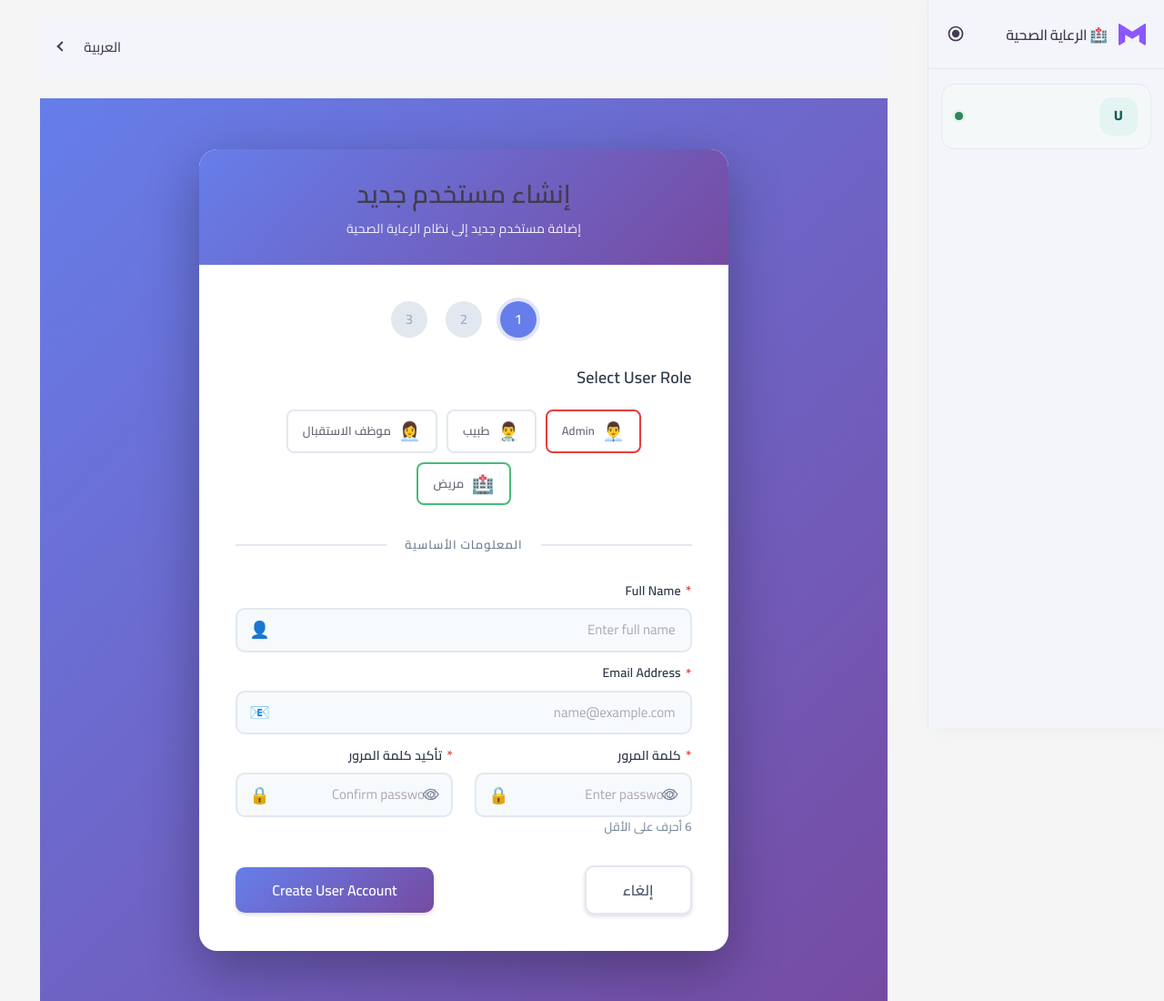
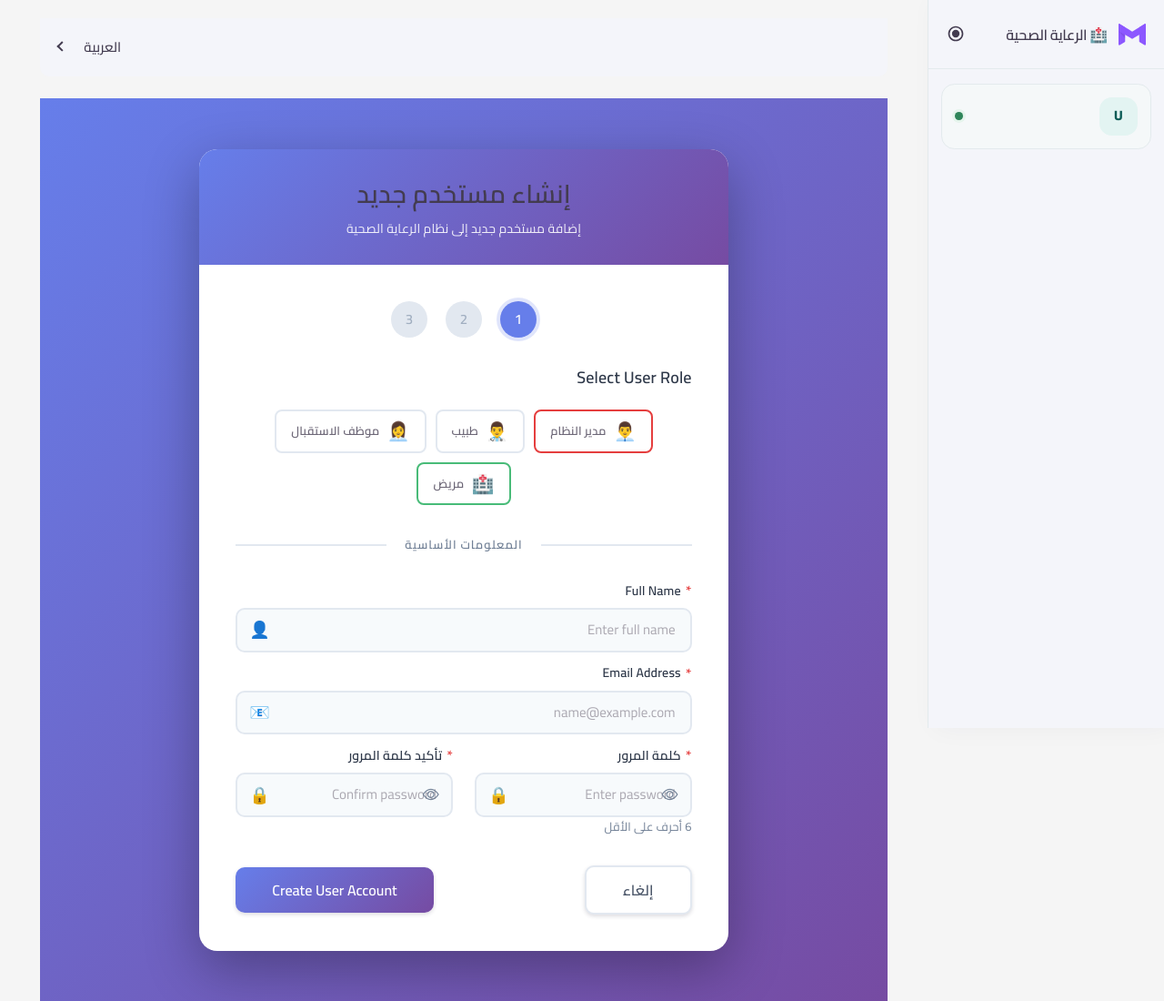
Before and after one commit to mahmoodmohamad/healthcare-appointment-system, a Laravel app: template resources/views/admin/users/create.blade.php in a window 1280 px wide. Shown: the top 1100 px of the page at 91% size. Run offline with Laravel 12, Linux system fonts and the light colour scheme; the template is opened without the code that fills it, so the values that code supplies are empty; parts of the project's set-up code (start-up, migrations or seed data) failed here and were passed over; some libraries are stand-ins or nearby versions.

Commit message:
Finish remaining visible labels in create.blade.php

```diff
--- a/resources/views/admin/users/create.blade.php
+++ b/resources/views/admin/users/create.blade.php
@@ -50,7 +50,7 @@
                                 <div class="d-flex flex-wrap justify-content-center mb-4">
                                     <div class="role-badge admin" data-role="admin" onclick="selectRole('admin')">
                                         <span style="font-size: 20px;">👨‍💼</span>
-                                        <span>Admin</span>
+                                        <span>@lang('site.admin')</span>
                                     </div>
                                     <div class="role-badge doctor" data-role="doctor" onclick="selectRole('doctor')">
                                         <span style="font-size: 20px;">👨‍⚕️</span>
```
